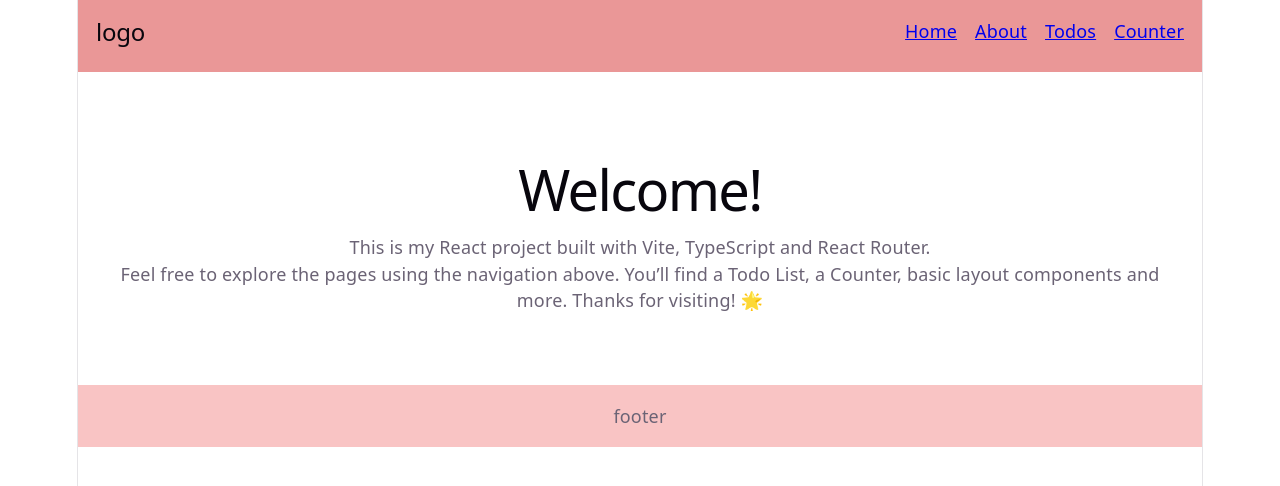
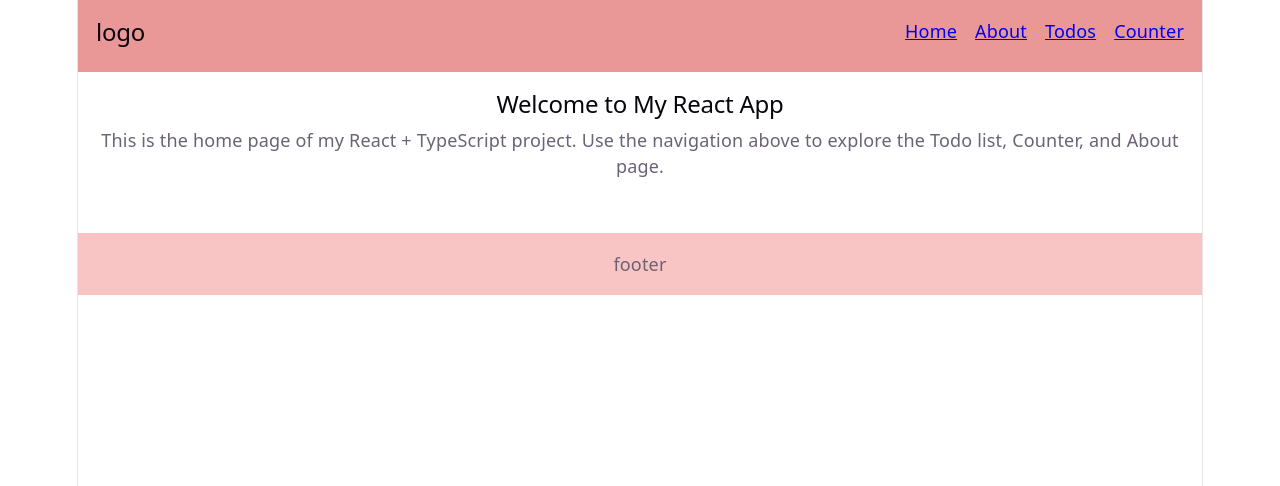
Before and after one commit to sanhu7/react-app-fixed, a React (Vite) app: page / in a window 1280 px wide. Shown: the top 486 px of the page. Built offline with nearby package versions, Linux system fonts and the light colour scheme.

Commit message:
Add Card component to use it in pages

```diff
--- /dev/null
+++ b/src/components/Card.tsx
@@ -0,0 +1,15 @@
+interface CardProps {
+    title?: string;
+    children: React.ReactNode;
+}
+
+export default function Card({ title, children }: CardProps) {
+    return (
+        <div className="bg-white shadow-md rounded-xl p-6 border border-gray-200">
+            {title && (
+                <h2 className="text-xl font-semibold mb-4 text-gray-800">{title}</h2>
+            )}
+            {children}
+        </div>
+    );
+}
--- a/src/components/TodoList.tsx
+++ b/src/components/TodoList.tsx
@@ -1,6 +1,6 @@
 import { useEffect, useState } from "react";
 import TodoItem from "./TodoItem";
-import type { Todo } from "../types/Todo";
+import type { Todo } from "../Types/Todo";
 
 export default function TodoList() {
 
--- a/src/pages/home-page.tsx
+++ b/src/pages/home-page.tsx
@@ -1,15 +1,17 @@
+import Card from "../components/Card";
+
 export default function HomePage() {
     return (
-        <div style={{ textAlign: "center", marginTop: "2rem", padding: "1rem" }}>
-            <h1>Welcome!</h1>
-            <p>
-                This is my React project built with Vite, TypeScript and React Router.
-            </p>
-            <p>
-                Feel free to explore the pages using the navigation above.
-                You’ll find a Todo List, a Counter, basic layout components and more.
-                Thanks for visiting! 🌟
-            </p>
+
+        <div className="flex justify-center mt-10 px-4">
+
+            <Card title="Welcome to My React App">
+                <p className="text-gray-700">
+                    This is the home page of my React + TypeScript project.
+                    Use the navigation above to explore the Todo list, Counter, and About page.
+                </p>
+            </Card>
+
         </div>
     );
 }
```
